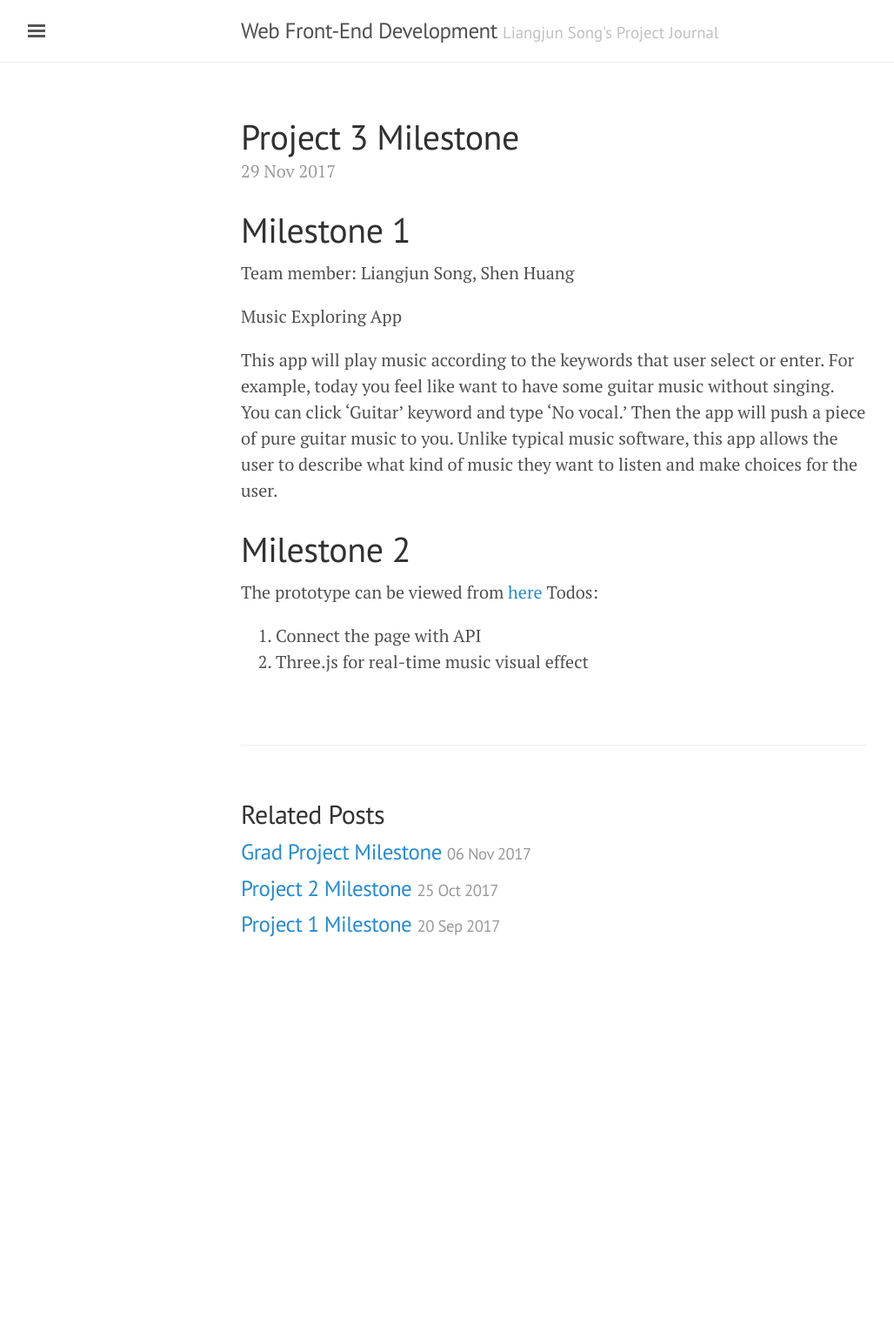
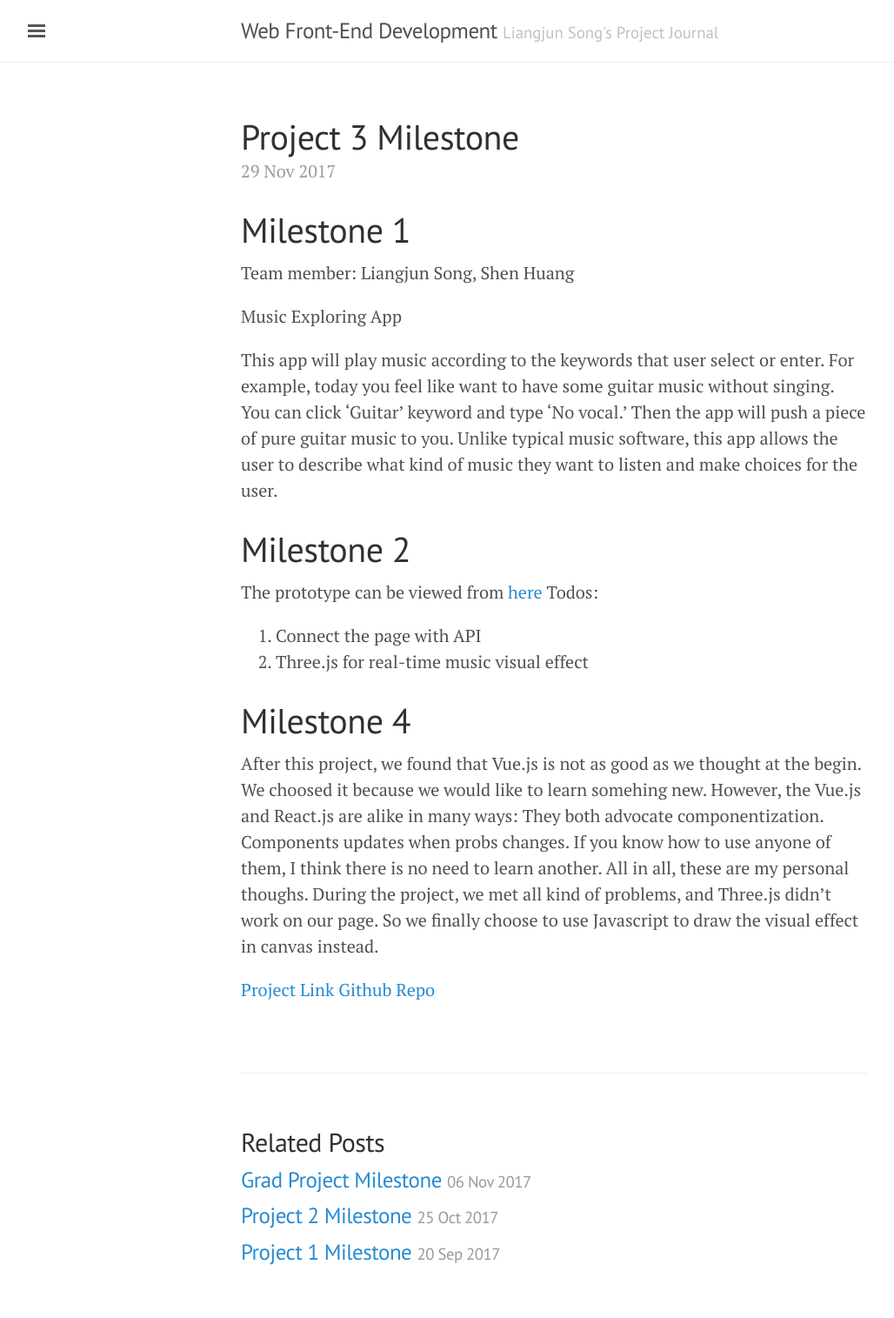
Before and after one commit to LiangjunSong/liangjunsong.github.io, a Jekyll site: the page built from _posts/2017-11-29-project-3-milestone.md, in a window 1280 px wide. Shown: the whole page at 87% size, without its empty margins (3-1031 px from the left). Built offline with Jekyll 4.4.1, drawn with Linux system fonts in a browser that asks for light colours; before the commit the page ends 1138 px from its top, so only the background shows below that.

Commit message:
Grad Project

```diff
--- a/_posts/2017-11-29-project-3-milestone.md
+++ b/_posts/2017-11-29-project-3-milestone.md
@@ -16,3 +16,9 @@ The prototype can be viewed from [here](http://creative.colorado.edu/~liso9349/f
 Todos:
 1. Connect the page with API
 2. Three.js for real-time music visual effect
+
+# Milestone 4
+After this project, we found that Vue.js is not as good as we thought at the begin. We choosed it because we would like to learn somehing new. However, the Vue.js and React.js are alike in many ways: They both advocate componentization. Components updates when probs changes. If you know how to use anyone of them, I think there is no need to learn another. All in all, these are my personal thoughs. During the project, we met all kind of problems, and Three.js didn't work on our page. So we finally choose to use Javascript to draw the visual effect in canvas instead.
+
+[Project Link](http://creative.colorado.edu/~liso9349/fwd/dist/index.html)
+[Github Repo](https://github.com/LiangjunSong/ATLS5630-Project-3)
```
